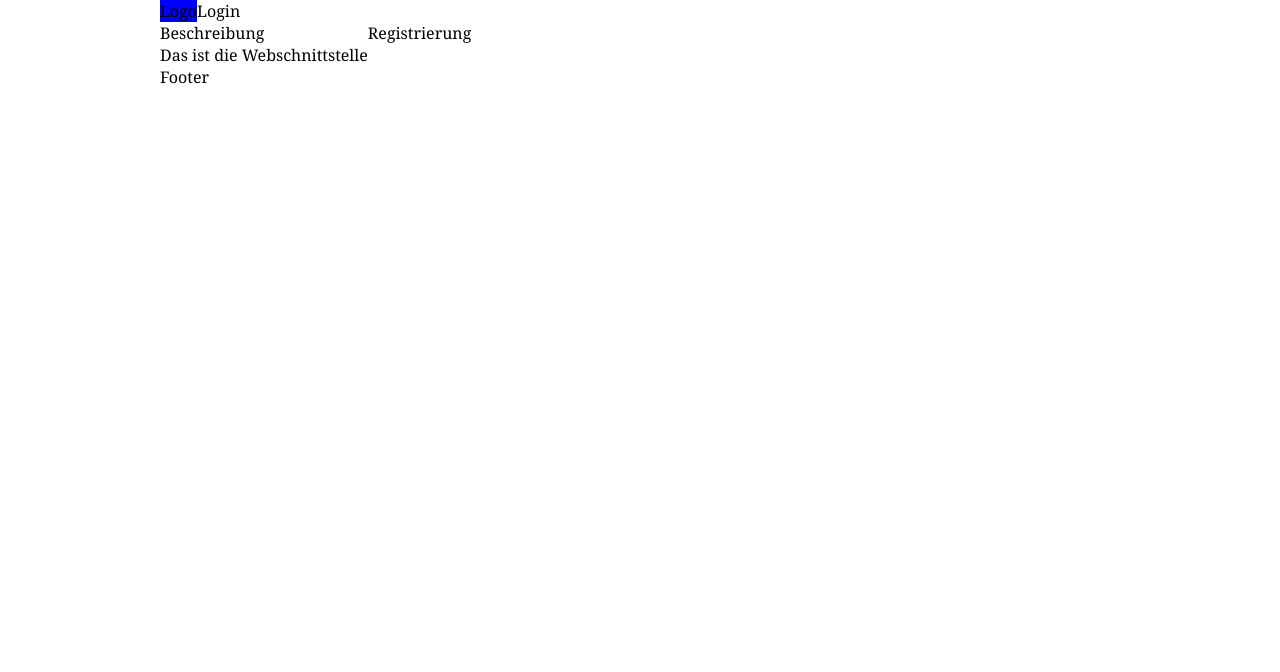
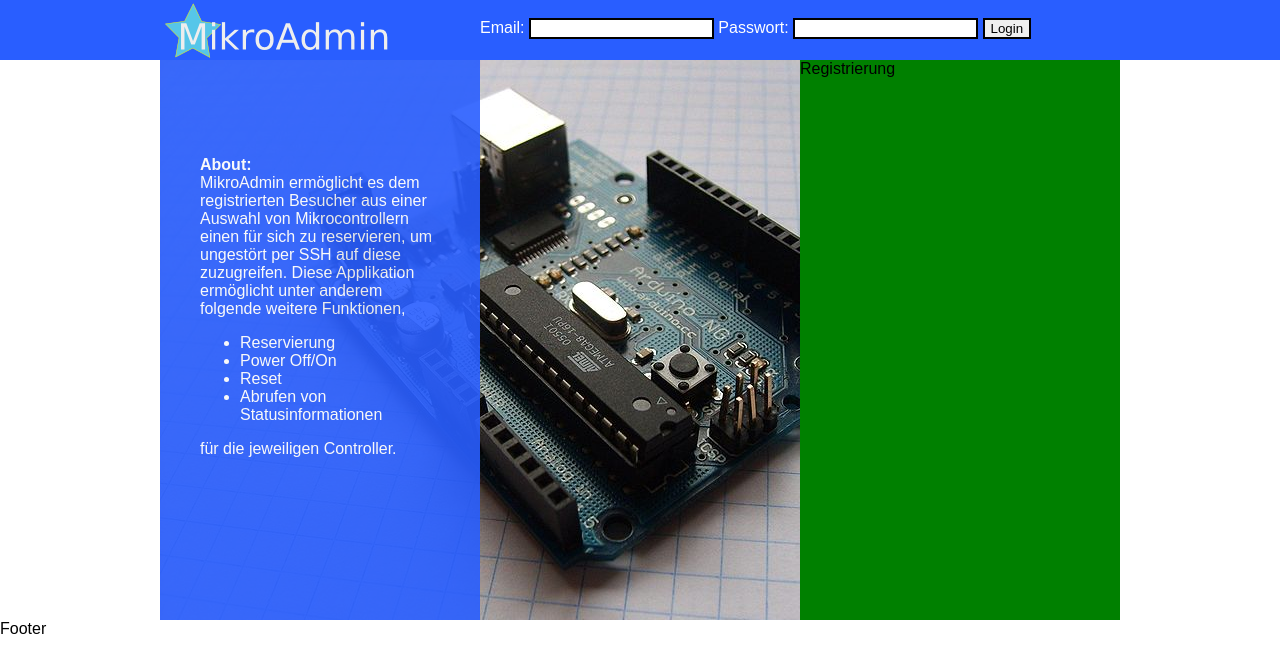
Before and after one commit to lennykey/MikrocontrollerTemplate, a plain HTML site: page index.html in a window 1280 px wide. Drawn offline with Linux system fonts and the light colour scheme.

Commit message:
Login-Page: head and about added

```diff
--- a/css/style.css
+++ b/css/style.css
@@ -4,31 +4,110 @@ font-size: 100%;
 
 body{
 font-size: 1em;
-font-family: georgia, serif;
+font-family: arial;
 padding: 0;
 margin: 0;
 }
 
 
 #divbody{
+	/*width: 60em;*/
+	background-color:#fff;
+	/*margin: auto;*/
+}
+
+#head{
+	background-color: #295EFF;
+}
+
+#headcontent{
 	width: 60em;
-	background-color:#fff;
 	margin: auto;
 }
 
 #logo{
 	float:left;
-	background-color: blue;
+	/*background-color: blue;*/
+	height: 3.75em;
+	background-image:url(../images/logo.png);
+	width:14.625em;
+}
+
+#login{
+	width: 40em;
+    float: right;
+    /*margin-right: 10em;*/
+	/*background-color:green;*/
+	height: 3.75em;
+	margin:auto;
+}
+
+
+
+#loginformular{
+	margin-top:1.1em;
+	color: white;
 
 }
 
-#login{
-	float: left;
+#loginformular > input{
+    border-style:solid;
+    border-color:black;
+	border-width: 0.188em;
+}
+
+#email{
+
+
+}
+
+#password{
+
+}
+
+#loginbutton{
+/*	float:left;*/
+}
+
+#content{
+	background-color:green;
+	height:35em;
+	margin:auto;
+	width: 60em;
 }
 
 #beschreibung{
 	float: left;
+	height:inherit;
+	width:40em;
+	background-image:url(../images/atmel.jpg);
 }
+
+
+#beschreibungtext{
+    background-color:#295EFF;
+    width:20em;
+    height:inherit;
+    opacity:0.9;
+    /*border-style:solid;*/
+    /*border-color:black;*/
+    color:white;
+
+}
+
+#about{
+	position:relative;
+	top:6em;
+
+	margin:auto;
+	width:15em;
+}
+
+#abouthead{
+	font-weight:bold;
+}
+
+
 
 #registrierung{
     float: left;
--- a/index.html
+++ b/index.html
@@ -3,24 +3,54 @@
     "http://www.w3.org/TR/xhtml11/DTD/xhtml11.dtd">
 <html xmlns="http://www.w3.org/1999/xhtml" xml:lang="en" >
 <head>
- <title>MikroAdmin at Testbranch</title>
+ <title>MikroAdmin</title>
  <link rel="stylesheet" type="text/css" href="css/style.css">
-
 </head>
 <body>
 <div id="divbody">
 	<div id="head">
-		<div id="logo">Logo</div><div id="login">Login</div>
+		<div id="headcontent">
+		<div id="logo">
+			<!-- included in css -->
+		</div>
+		<div id="login">
+			<form id="loginformular" method="post" action="">
+             <label for="email">Email:</label>
+			 <input type="text" id="email" name="email" />
+             <label for="password">Passwort:</label>
+			 <input type="text" id="password" name="password" />
+             <input type="submit" id="submitlogin" value="Login"/>
+            </form>
+
+		</div>
 		<div class="clear"></div>
+		</div>
 	</div>
 	<div id="content">
 		<div id="beschreibung">
-			<div>Beschreibung</div>
-			<div>Das ist die Webschnittstelle</div>
+			<div id="beschreibungtext">
+			<div id="about">
+			<div id="abouthead">About:</div>
+			<div>
+				MikroAdmin ermöglicht es dem registrierten Besucher aus einer
+				Auswahl von Mikrocontrollern einen für sich zu reservieren, um
+				ungestört per SSH auf diese zuzugreifen. Diese Applikation
+				ermöglicht unter anderem folgende weitere Funktionen,
+				<ul>
+					<li>Reservierung</li>
+					<li>Power Off/On</li>
+					<li>Reset</li>
+					<li>Abrufen von Statusinformationen</li>
+				</ul>
+				für die jeweiligen Controller.
+			</div>
+			</div>
+			</div>
 		</div>
 		<div id="registrierung">Registrierung</div>
 		<div class="clear"></div>
 	</div>
+
 	<div id="footer">
 		Footer
 	</div>
```
Also changed, not shown: images/atmel.jpg (added), images/logo-transparent.png (added), images/logo-transparent2.png (added), images/logo.png (added), images/logo.svg (added), images/logo2.png (added).
